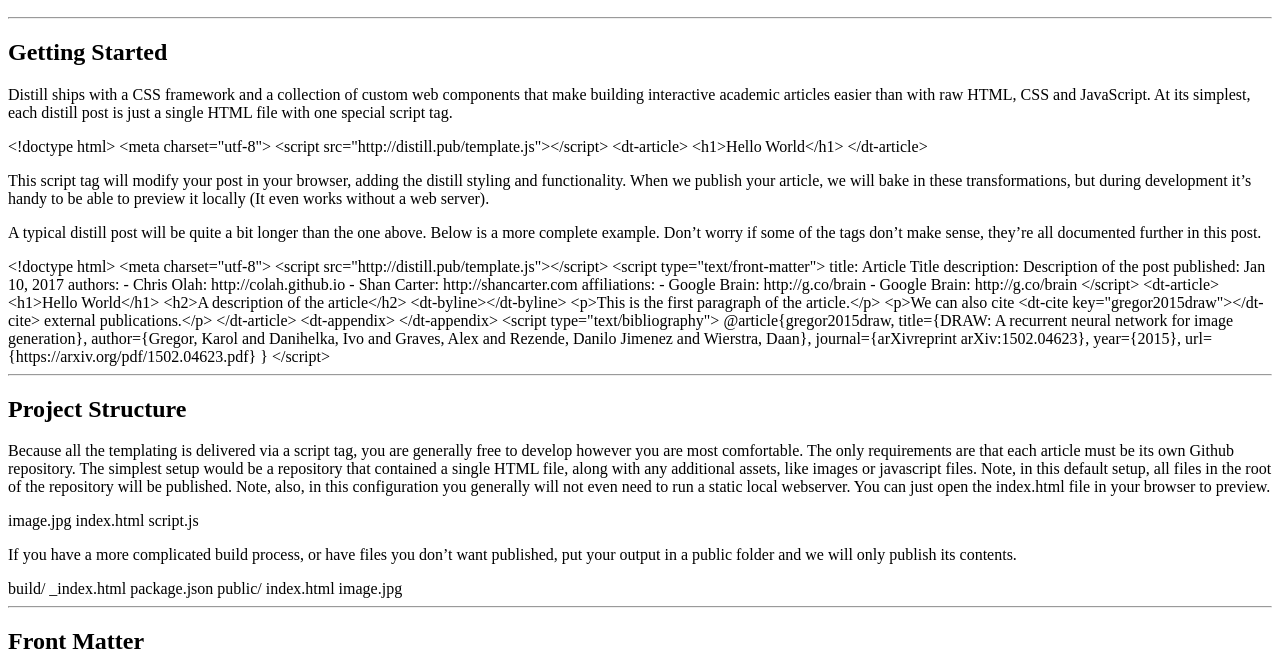
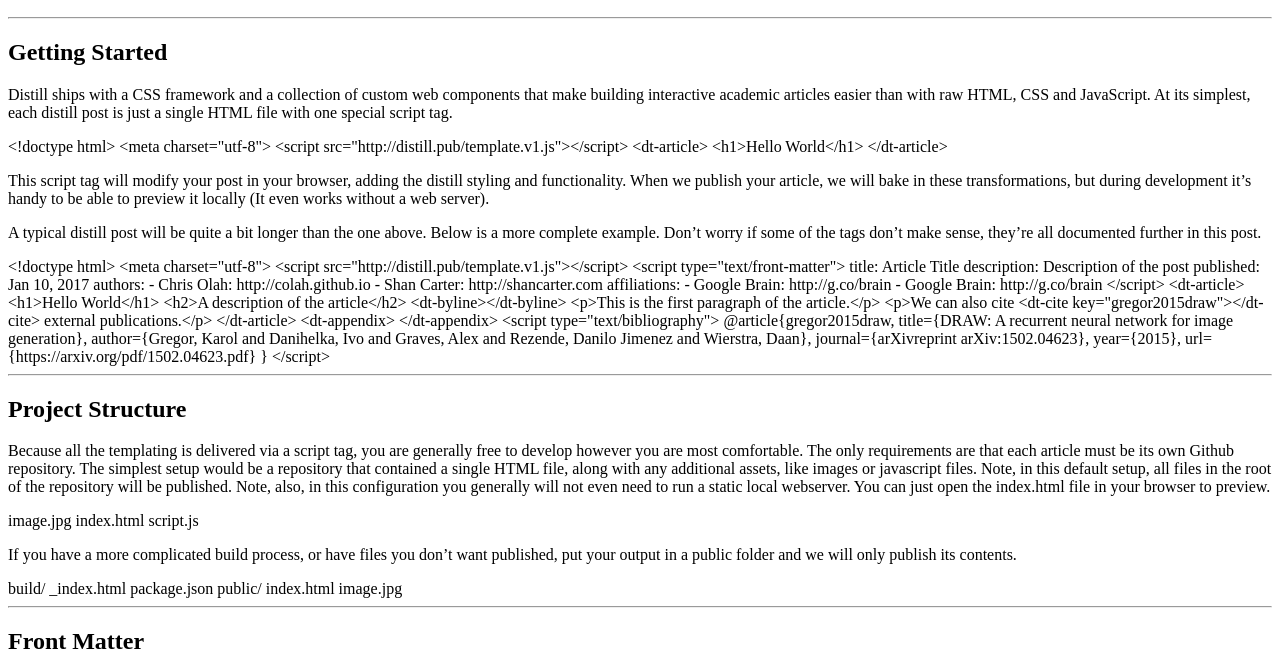
Before and after one commit to samholt/pipeline, a website: page pages/guide/index.html in a window 1280 px wide. Shown: the part 110-782 px from the top of the page. Drawn offline with Linux system fonts and the light colour scheme.

Commit message:
versioning template

```diff
--- a/pages/guide/index.html
+++ b/pages/guide/index.html
@@ -28,7 +28,7 @@
   <dt-code block language="html">
     &lt;!doctype html&gt;
     &lt;meta charset="utf-8"&gt;
-    &lt;script src="http://distill.pub/template.js"&gt;&lt;/script&gt;
+    &lt;script src="http://distill.pub/template.v1.js"&gt;&lt;/script&gt;
 
     &lt;dt-article&gt;
       &lt;h1&gt;Hello World&lt;/h1&gt;
@@ -39,7 +39,7 @@
   <dt-code block language="html">
     &lt;!doctype html&gt;
     &lt;meta charset="utf-8"&gt;
-    &lt;script src="http://distill.pub/template.js"&gt;&lt;/script&gt;
+    &lt;script src="http://distill.pub/template.v1.js"&gt;&lt;/script&gt;
 
     &lt;script type="text/front-matter"&gt;
       title: Article Title
@@ -80,7 +80,7 @@
   <dt-code block language="html">
     &lt;!doctype html&gt;
     &lt;meta charset="utf-8"&gt;
-    &lt;script src="../dist/template.min.js"&gt;&lt;/script&gt;
+    &lt;script src="../dist/template.v1.js"&gt;&lt;/script&gt;
     &lt;dt-article markdown&gt;
       # Hello World
 
```
Also changed, not shown: pages/about/index.html (+1 -1 lines).
